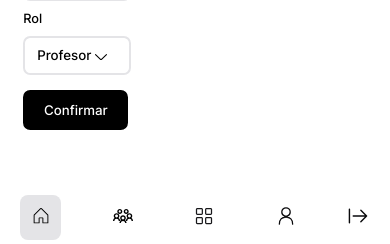
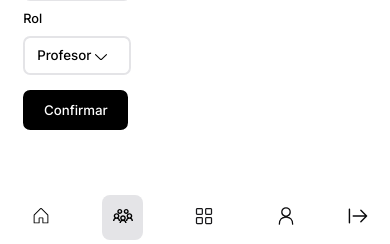
Before and after one commit to Marccb18/Extraescolares-SJO, a PHP site: page /admin/new_user.php in a window 390 px wide. Shown: the part 600-844 px from the top of the page. Run offline with PHP 8.4, Linux system fonts and the light colour scheme; the visitor is signed in with stand-in values (Sample User, id 1).

Commit message:
active del menú responsive

```diff
--- a/admin/alumnos_materia.php
+++ b/admin/alumnos_materia.php
@@ -69,13 +69,13 @@
     </form>
     <script src="../assets/js/index.js"></script>
 <div id="mobile-menu">
-        <a href="./admin_dashboard.php" class="active">
+        <a href="./admin_dashboard.php" >
             <img src="../assets/img/icon-home.svg" alt="home-icon">
         </a>
         <a href="./gestion_users.php">
             <img src="../assets/img/Vector.svg" alt="gestion-users-icon">
         </a>
-        <a href="./gestion_materias.php">
+        <a href="./gestion_materias.php" class="active">
             <img src="../assets/img/layout-grid.svg" alt="gestion-materias-icon">
         </a>
         <a href="./perfil.php">
--- a/admin/edit_alumno.php
+++ b/admin/edit_alumno.php
@@ -140,10 +140,10 @@
         </div>
     </div>
 <div id="mobile-menu">
-        <a href="./admin_dashboard.php" class="active">
+        <a href="./admin_dashboard.php" >
             <img src="../assets/img/icon-home.svg" alt="home-icon">
         </a>
-        <a href="./gestion_users.php">
+        <a href="./gestion_users.php" class="active">
             <img src="../assets/img/Vector.svg" alt="gestion-users-icon">
         </a>
         <a href="./gestion_materias.php">
--- a/admin/edit_materia.php
+++ b/admin/edit_materia.php
@@ -175,13 +175,13 @@
         </div>
     </div>
 <div id="mobile-menu">
-        <a href="./admin_dashboard.php" class="active">
+        <a href="./admin_dashboard.php" >
             <img src="../assets/img/icon-home.svg" alt="home-icon">
         </a>
         <a href="./gestion_users.php">
             <img src="../assets/img/Vector.svg" alt="gestion-users-icon">
         </a>
-        <a href="./gestion_materias.php">
+        <a href="./gestion_materias.php" class="active">
             <img src="../assets/img/layout-grid.svg" alt="gestion-materias-icon">
         </a>
         <a href="./perfil.php">
--- a/admin/edit_user.php
+++ b/admin/edit_user.php
@@ -147,10 +147,10 @@
         </div>
     </div>
 <div id="mobile-menu">
-        <a href="./admin_dashboard.php" class="active">
+        <a href="./admin_dashboard.php" >
             <img src="../assets/img/icon-home.svg" alt="home-icon">
         </a>
-        <a href="./gestion_users.php">
+        <a href="./gestion_users.php" class="active">
             <img src="../assets/img/Vector.svg" alt="gestion-users-icon">
         </a>
         <a href="./gestion_materias.php">
--- a/admin/gestion_alumnos.php
+++ b/admin/gestion_alumnos.php
@@ -133,10 +133,10 @@
         </div>
     </div>
 <div id="mobile-menu">
-        <a href="./admin_dashboard.php" class="active">
+        <a href="./admin_dashboard.php" >
             <img src="../assets/img/icon-home.svg" alt="home-icon">
         </a>
-        <a href="./gestion_users.php">
+        <a href="./gestion_users.php" class="active">
             <img src="../assets/img/Vector.svg" alt="gestion-users-icon">
         </a>
         <a href="./gestion_materias.php">
--- a/admin/gestion_materias.php
+++ b/admin/gestion_materias.php
@@ -162,13 +162,13 @@
         </div>
     </div>
 <div id="mobile-menu">
-        <a href="./admin_dashboard.php" class="active">
+        <a href="./admin_dashboard.php" >
             <img src="../assets/img/icon-home.svg" alt="home-icon">
         </a>
         <a href="./gestion_users.php">
             <img src="../assets/img/Vector.svg" alt="gestion-users-icon">
         </a>
-        <a href="./gestion_materias.php">
+        <a href="./gestion_materias.php" class="active">
             <img src="../assets/img/layout-grid.svg" alt="gestion-materias-icon">
         </a>
         <a href="./perfil.php">
--- a/admin/gestion_users.php
+++ b/admin/gestion_users.php
@@ -152,10 +152,10 @@ $db = null;
         </div>
     </div>
 <div id="mobile-menu">
-        <a href="./admin_dashboard.php" class="active">
+        <a href="./admin_dashboard.php">
             <img src="../assets/img/icon-home.svg" alt="home-icon">
         </a>
-        <a href="./gestion_users.php">
+        <a href="./gestion_users.php" class="active">
             <img src="../assets/img/Vector.svg" alt="gestion-users-icon">
         </a>
         <a href="./gestion_materias.php">
--- a/admin/new_alumno.php
+++ b/admin/new_alumno.php
@@ -130,10 +130,10 @@
         </div>
     </div>
 <div id="mobile-menu">
-        <a href="./admin_dashboard.php" class="active">
+        <a href="./admin_dashboard.php">
             <img src="../assets/img/icon-home.svg" alt="home-icon">
         </a>
-        <a href="./gestion_users.php">
+        <a href="./gestion_users.php" class="active">
             <img src="../assets/img/Vector.svg" alt="gestion-users-icon">
         </a>
         <a href="./gestion_materias.php">
--- a/admin/new_materia.php
+++ b/admin/new_materia.php
@@ -133,13 +133,13 @@
         </div>
     </div>
 <div id="mobile-menu">
-        <a href="./admin_dashboard.php" class="active">
+        <a href="./admin_dashboard.php">
             <img src="../assets/img/icon-home.svg" alt="home-icon">
         </a>
         <a href="./gestion_users.php">
             <img src="../assets/img/Vector.svg" alt="gestion-users-icon">
         </a>
-        <a href="./gestion_materias.php">
+        <a href="./gestion_materias.php" class="active">
             <img src="../assets/img/layout-grid.svg" alt="gestion-materias-icon">
         </a>
         <a href="./perfil.php">
--- a/admin/new_user.php
+++ b/admin/new_user.php
@@ -131,30 +131,11 @@
             </div>
         </div>
     </div>
-<div id="mobile-menu">
-        <a href="./admin_dashboard.php" class="active">
+    <div id="mobile-menu">
+        <a href="./admin_dashboard.php">
             <img src="../assets/img/icon-home.svg" alt="home-icon">
         </a>
-        <a href="./gestion_users.php">
-            <img src="../assets/img/Vector.svg" alt="gestion-users-icon">
-        </a>
-        <a href="./gestion_materias.php">
-            <img src="../assets/img/layout-grid.svg" alt="gestion-materias-icon">
-        </a>
-        <a href="./perfil.php">
-            <img src="../assets/img/person.svg" alt="person-icon">
-        </a>
-        <form action="admin_dashboard.php" method="post">
-            <button type="submit" name="logout">
-                <img src="../assets/img/logout.svg" alt="logout-icon">
-            </button>
-        </form>
-    </div>
-<div id="mobile-menu">
-        <a href="./admin_dashboard.php" class="active">
-            <img src="../assets/img/icon-home.svg" alt="home-icon">
-        </a>
-        <a href="./gestion_users.php">
+        <a href="./gestion_users.php" class="active">
             <img src="../assets/img/Vector.svg" alt="gestion-users-icon">
         </a>
         <a href="./gestion_materias.php">
--- a/admin/perfil.php
+++ b/admin/perfil.php
@@ -117,7 +117,7 @@ $db = null;
         </div>
     </div>
 <div id="mobile-menu">
-        <a href="./admin_dashboard.php" class="active">
+        <a href="./admin_dashboard.php">
             <img src="../assets/img/icon-home.svg" alt="home-icon">
         </a>
         <a href="./gestion_users.php">
@@ -126,7 +126,7 @@ $db = null;
         <a href="./gestion_materias.php">
             <img src="../assets/img/layout-grid.svg" alt="gestion-materias-icon">
         </a>
-        <a href="./perfil.php">
+        <a href="./perfil.php" class="active">
             <img src="../assets/img/person.svg" alt="person-icon">
         </a>
         <form action="admin_dashboard.php" method="post">
```
